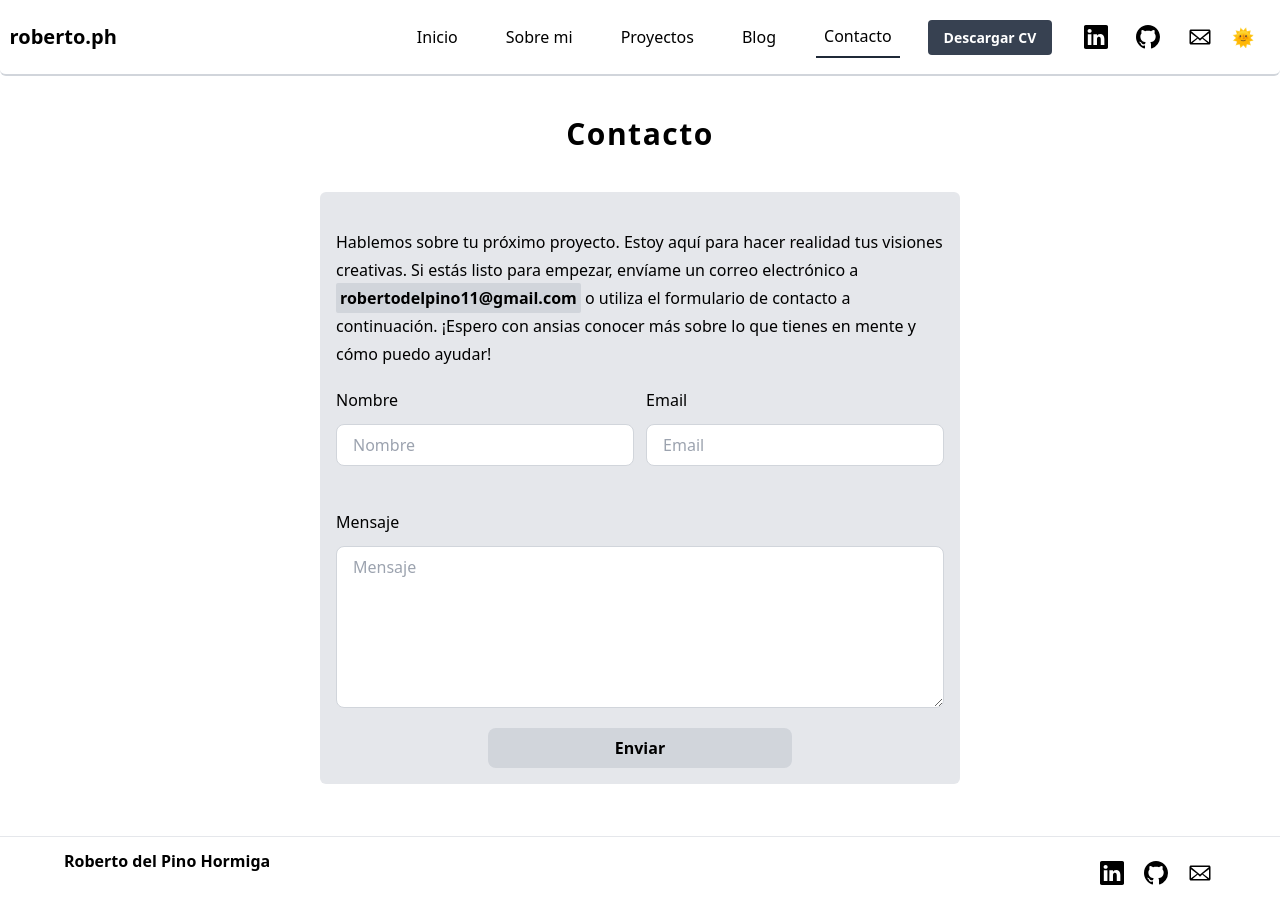
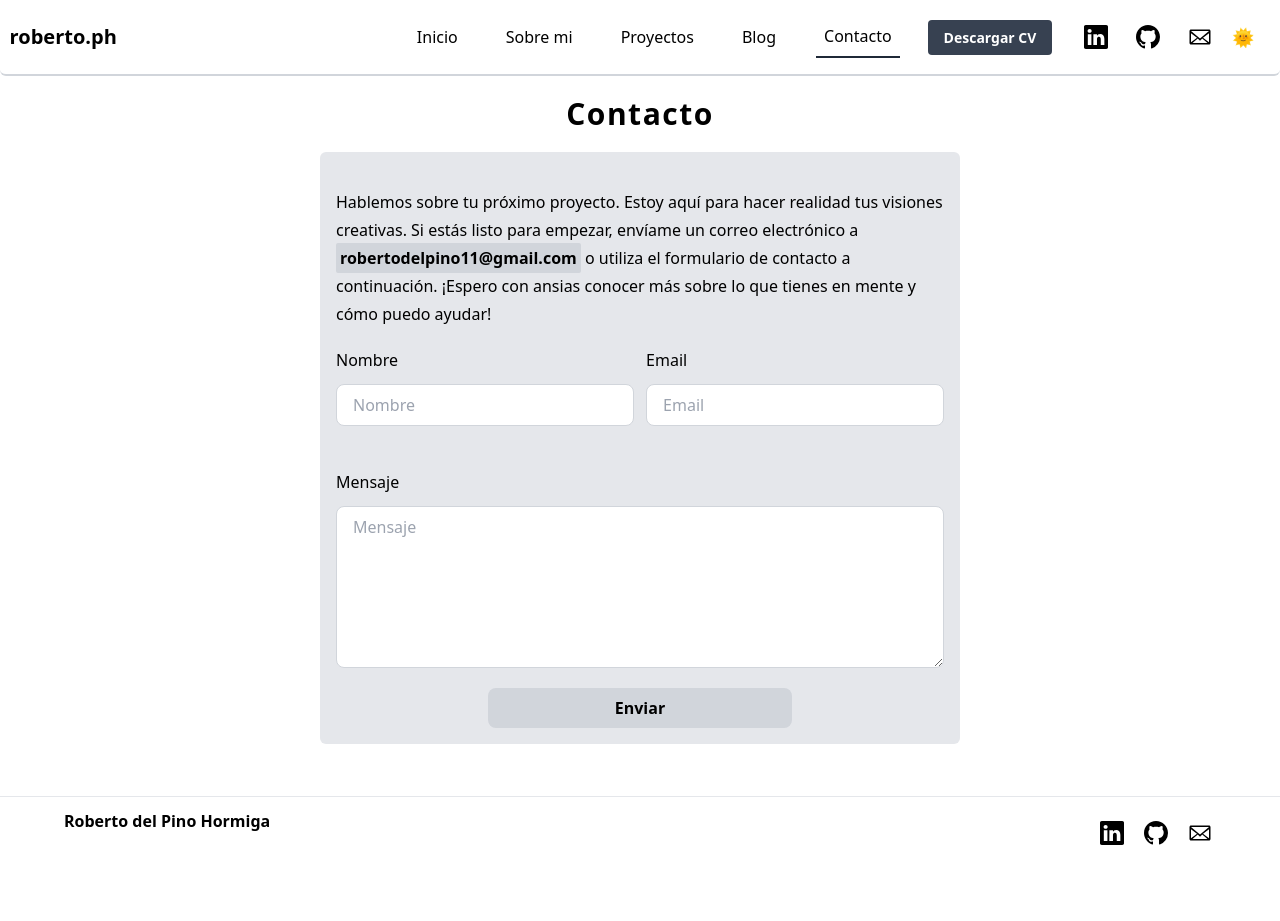
Before and after one commit to RobertoDelPino/React-Portfolio, a React (Vite) app: page /contact in a window 1280 px wide. After the commit the page ends 881 px from the top, so only its background shows below. Built offline with nearby package versions, Linux system fonts and the light colour scheme.

Commit message:
improve design

```diff
--- a/src/pages/Contact/Contact.tsx
+++ b/src/pages/Contact/Contact.tsx
@@ -34,7 +34,7 @@ const Contact = () => {
 
   return (
     <section id="contact" className="max-w-screen-xl dark:text-white text-black mb-5 h-full min-h-[95%] md:mx-auto flex flex-col lg:flex-grow ">
-        <h2 className="text-3xl text-center my-10 font-bold tracking-wider">Contacto</h2>
+        <h2 className="text-3xl text-center mt-5 mb-5 font-bold tracking-wider">Contacto</h2>
 
         <section className="flex flex-wrap flex-row gap-10 justify-center w-full  ">
             <form onSubmit={submitForm} className="flex flex-col space-y-5 w-[90%] lg:w-[50%] dark:bg-transparent bg-gray-200 p-4 rounded-md">
```
